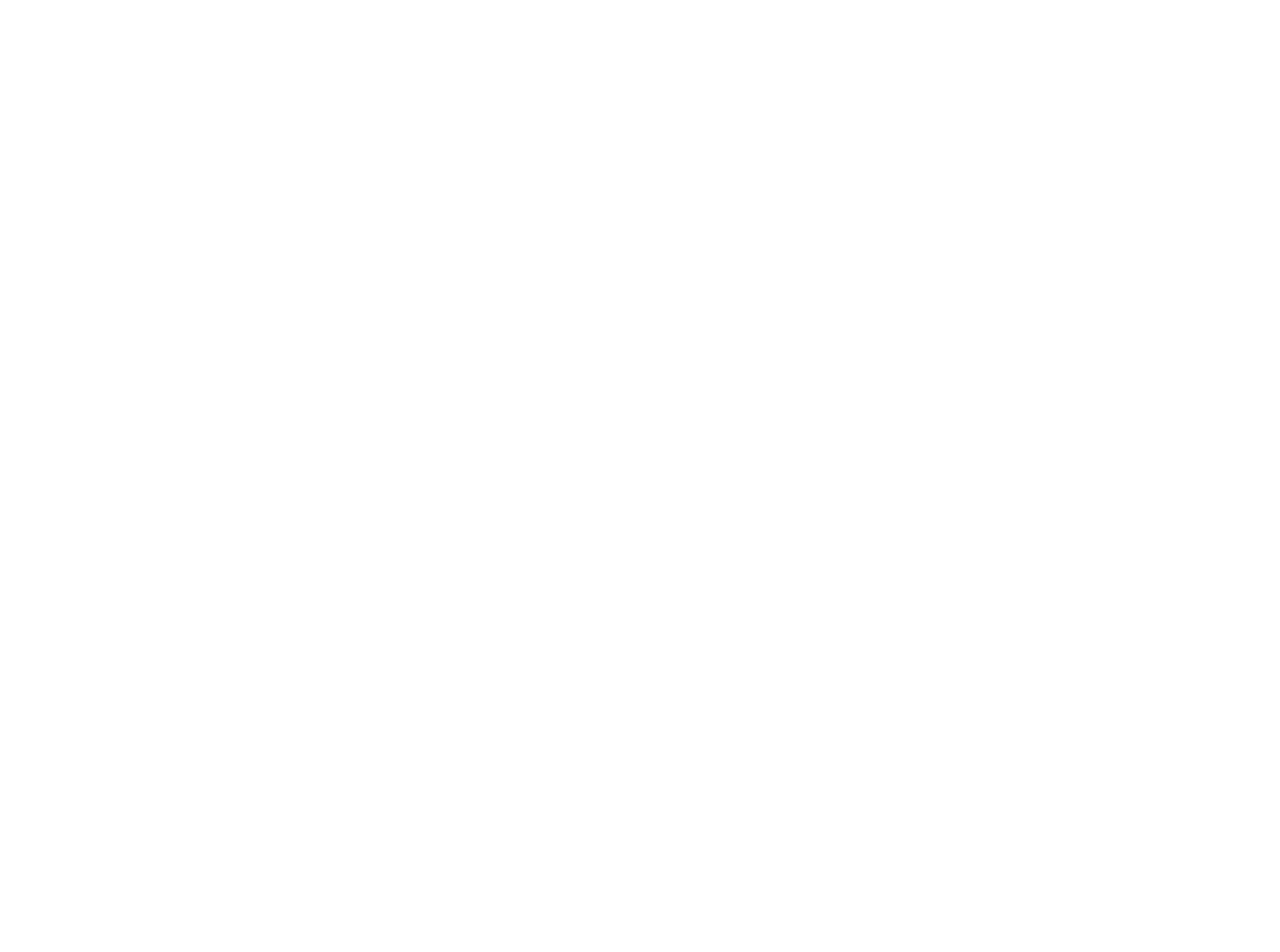
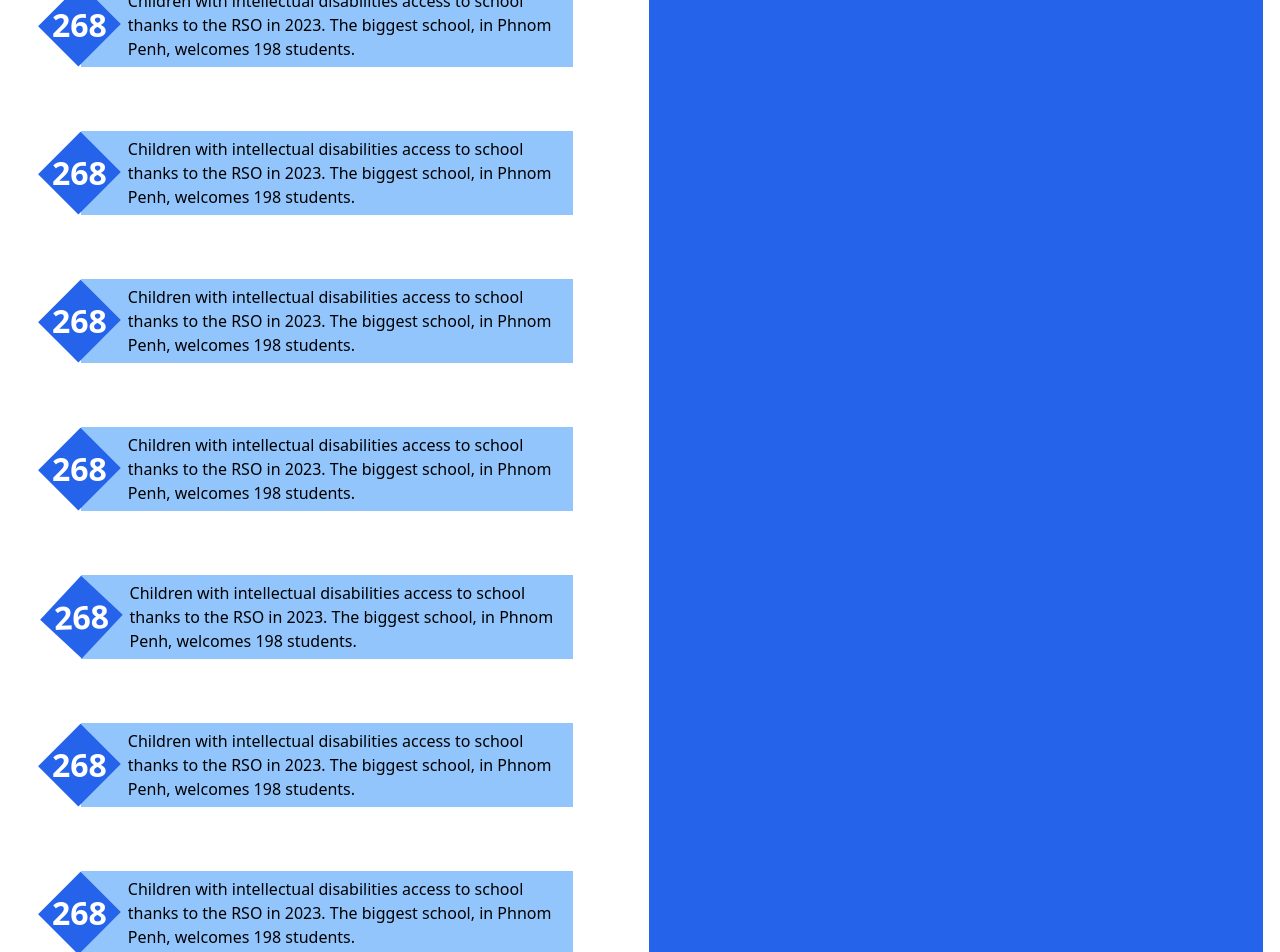
Before and after one commit to mongtrithay/rabbit-school, a React (Vite) app: page / in a window 1280 px wide. Shown: the part 160-1112 px from the top of the page. Before the commit the page ends 800 px from the top, so only its background shows below. Built offline with nearby package versions, Linux system fonts and the light colour scheme.

Commit message:
Kuyfigures

```diff
--- a/package.json
+++ b/package.json
@@ -16,7 +16,8 @@
     "@fortawesome/free-solid-svg-icons": "^6.6.0",
     "@fortawesome/react-fontawesome": "^0.2.2",
     "react": "^18.3.1",
-    "react-dom": "^18.3.1"
+    "react-dom": "^18.3.1",
+    "react-slideshow-image": "^4.3.1"
   },
   "devDependencies": {
     "@eslint/js": "^9.9.0",
--- a/src/App.jsx
+++ b/src/App.jsx
@@ -4,6 +4,7 @@
 import ButtonReadMore from './companents/ButtonReadMore'
 import ButtonTranslate from './companents/ButtonTranslate'
 import Footer from './companents/Footer'
+import KeyFigures from './companents/KeyFigures'
 
 
 
@@ -12,7 +13,7 @@
 
   return (
     <>
-    <h1>Hello world</h1>
+    <KeyFigures />
     </>
   )
 }
--- /dev/null
+++ b/src/companents/KeyFigures.jsx
@@ -0,0 +1,121 @@
+function KeyFigures() {
+  return (
+    <>
+      <section>
+        <div className="w-[100%] h-[1100px]">
+          <div class=" inline-block">
+            <span class="text-blue-600 font-bold text-[2.5rem] m-[3rem]">
+              KEY FIGURES
+            </span>
+            <div class=" ml-[3rem] h-[3px] w-20 h-1 bg-orange-400"></div>
+          </div>
+          <div className="w-full h-full flex justify-evenly mt-[1rem] items-center">
+            <div className="w-[48%] h-full ">
+              <div className=" flex items-center m-[4rem] w-[80%] h-[84px] bg-blue-300 ">
+                <div class="h-[60px] w-[60px] bg-blue-600 text-white ml-[-30px] rotate-[45deg] flex justify-center items-center">
+                  <span className="text-[2rem] font-bold rotate-[-45deg]">
+                    268
+                  </span>
+                </div>
+                <div className="w-full h-full flex justify-center items-center">
+                  <p className="ml-[20px]">
+                    Children with intellectual disabilities access to school
+                    thanks to the RSO in 2023. The biggest school, in Phnom
+                    Penh, welcomes 198 students.
+                  </p>
+                </div>
+              </div>
+              <div className=" flex items-center m-[4rem] w-[80%] h-[84px] bg-blue-300 ">
+                <div class="h-[60px] w-[60px] bg-blue-600 text-white ml-[-30px] rotate-[45deg] flex justify-center items-center">
+                  <span className="text-[2rem] font-bold rotate-[-45deg]">
+                    268
+                  </span>
+                </div>
+                <div className="w-full h-full flex justify-center items-center">
+                  <p className="ml-[20px]">
+                    Children with intellectual disabilities access to school
+                    thanks to the RSO in 2023. The biggest school, in Phnom
+                    Penh, welcomes 198 students.
+                  </p>
+                </div>
+              </div>
+              <div className=" flex items-center m-[4rem] w-[80%] h-[84px] bg-blue-300 ">
+                <div class="h-[60px] w-[60px] bg-blue-600 text-white ml-[-30px] rotate-[45deg] flex justify-center items-center">
+                  <span className="text-[2rem] font-bold rotate-[-45deg]">
+                    268
+                  </span>
+                </div>
+                <div className="w-full h-full flex justify-center items-center">
+                  <p className="ml-[20px]">
+                    Children with intellectual disabilities access to school
+                    thanks to the RSO in 2023. The biggest school, in Phnom
+                    Penh, welcomes 198 students.
+                  </p>
+                </div>
+              </div>
+              <div className=" flex items-center m-[4rem] w-[80%] h-[84px] bg-blue-300 ">
+                <div class="h-[60px] w-[60px] bg-blue-600 text-white ml-[-30px] rotate-[45deg] flex justify-center items-center">
+                  <span className="text-[2rem] font-bold rotate-[-45deg]">
+                    268
+                  </span>
+                </div>
+                <div className="w-full h-full flex justify-center items-center">
+                  <p className="ml-[20px]">
+                    Children with intellectual disabilities access to school
+                    thanks to the RSO in 2023. The biggest school, in Phnom
+                    Penh, welcomes 198 students.
+                  </p>
+                </div>
+              </div>
+              <div className=" flex items-center m-[4rem] w-[80%] h-[84px] bg-blue-300 ">
+                <div class="h-[60px] w-[60px] bg-blue-600 text-white ml-[-28px] rotate-[43deg] flex justify-center items-center">
+                  <span className="text-[2rem] font-bold rotate-[-45deg]">
+                    268
+                  </span>
+                </div>
+                <div className="w-full h-full flex justify-center items-center">
+                  <p className="ml-[20px]">
+                    Children with intellectual disabilities access to school
+                    thanks to the RSO in 2023. The biggest school, in Phnom
+                    Penh, welcomes 198 students.
+                  </p>
+                </div>
+              </div>
+              <div className=" flex items-center m-[4rem] w-[80%] h-[84px] bg-blue-300 ">
+                <div class="h-[60px] w-[60px] bg-blue-600 text-white ml-[-30px] rotate-[45deg] flex justify-center items-center">
+                  <span className="text-[2rem] font-bold rotate-[-45deg]">
+                    268
+                  </span>
+                </div>
+                <div className="w-full h-full flex justify-center items-center">
+                  <p className="ml-[20px]">
+                    Children with intellectual disabilities access to school
+                    thanks to the RSO in 2023. The biggest school, in Phnom
+                    Penh, welcomes 198 students.
+                  </p>
+                </div>
+              </div>
+              <div className=" flex items-center m-[4rem] w-[80%] h-[84px] bg-blue-300 ">
+                <div class="h-[60px] w-[60px] bg-blue-600 text-white ml-[-30px] rotate-[45deg] flex justify-center items-center">
+                  <span className="text-[2rem] font-bold rotate-[-45deg]">
+                    268
+                  </span>
+                </div>
+                <div className="w-full h-full flex justify-center items-center">
+                  <p className="ml-[20px]">
+                    Children with intellectual disabilities access to school
+                    thanks to the RSO in 2023. The biggest school, in Phnom
+                    Penh, welcomes 198 students.
+                  </p>
+                </div>
+              </div>
+            </div>
+            <div className="w-[48%] h-full bg-blue-600 "></div>
+          </div>
+        </div>
+      </section>
+    </>
+  );
+}
+
+export default KeyFigures;
```
Also changed, not shown: 1 other file (tests, documents, lock files or other folders).
